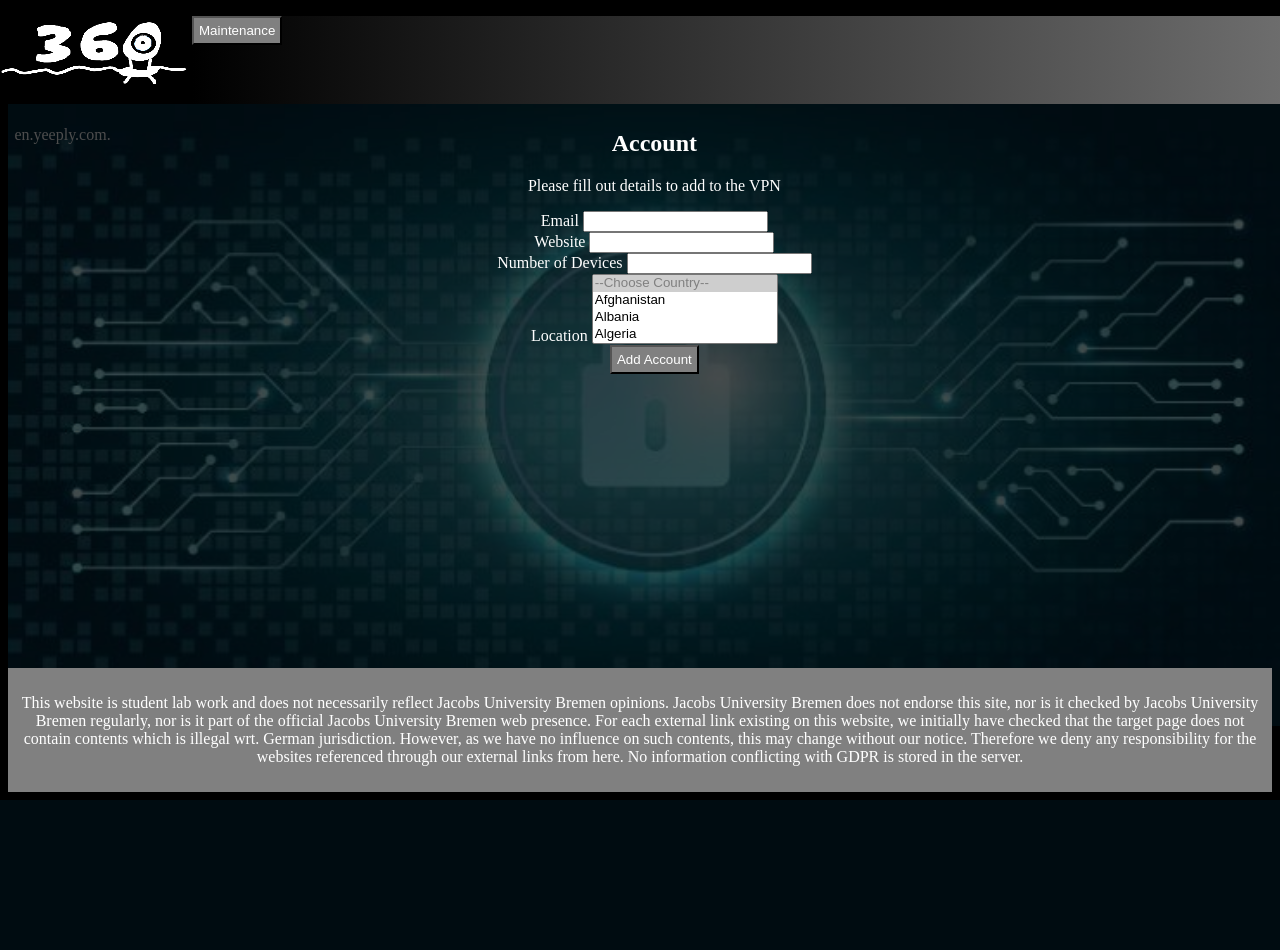
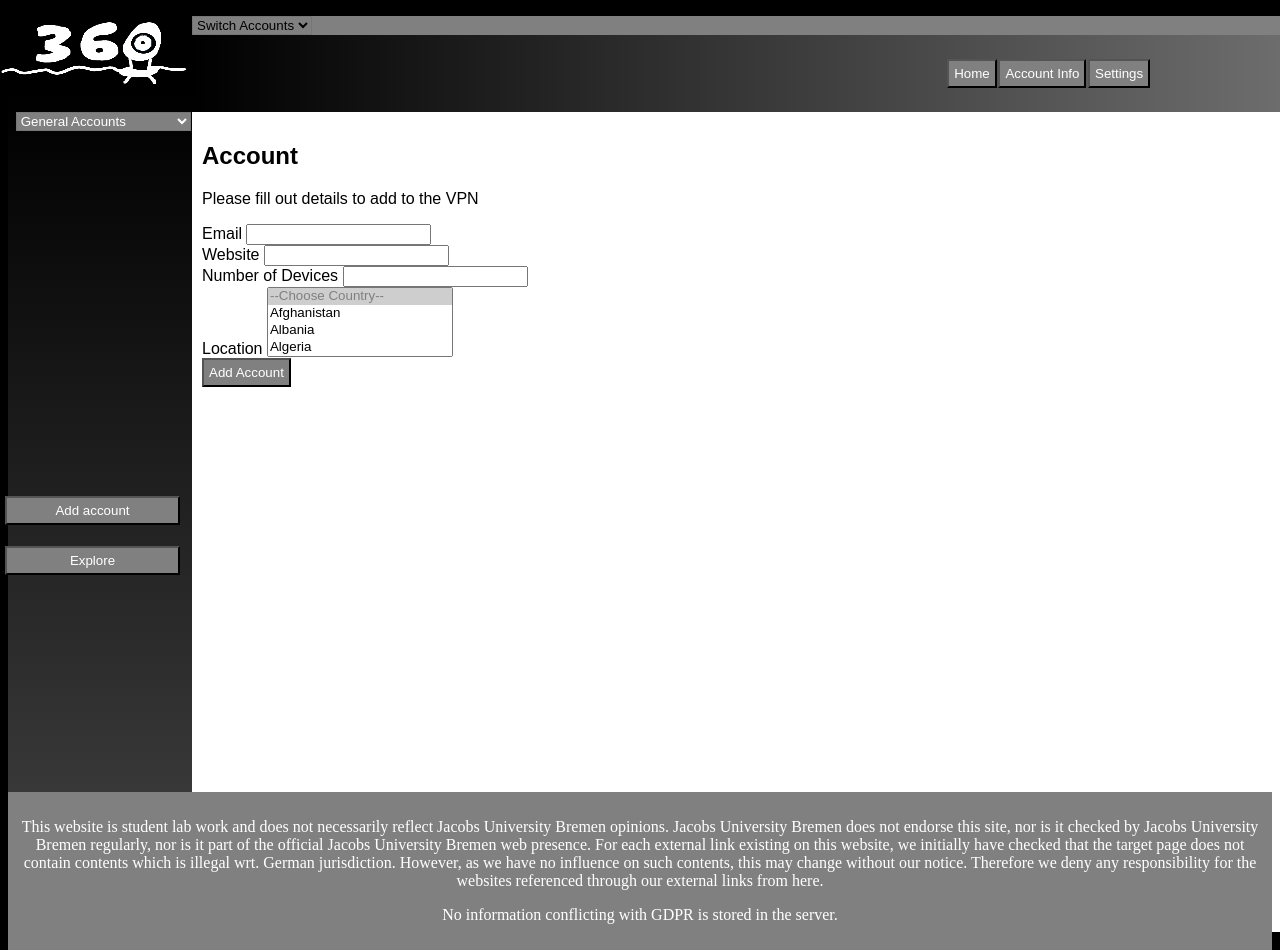
Before and after one commit to SubigyaPaudel/360, a PHP site: page /VPN.php in a window 1280 px wide. Before the commit the page ends 800 px from the top, so only its background shows below. Run offline with PHP 8.4, Linux system fonts and the light colour scheme.

Commit message:
public_html/

```diff
--- a/public_html/footer.php
+++ b/public_html/footer.php
@@ -1,10 +1,12 @@
 </div>
-        <div id="endbar_fixed">
+        <div id="Endbar">
             <p>
                 This website is student lab work and does not necessarily reflect Jacobs University Bremen opinions. Jacobs University Bremen does not endorse this site, nor is it checked by Jacobs University
                 Bremen regularly, nor is it part of the official Jacobs University Bremen web presence.
                 For each external link existing on this website, we initially have checked that the target page
                 does not contain contents which is illegal wrt. German jurisdiction. However, as we have no influence on such contents, this may change without our notice. Therefore we deny any responsibility for the websites referenced through our external links from here.
+            </p>
+            <p>
                 No information conflicting with GDPR is stored in the server.
             </p>
         </div>
--- a/public_html/header.php
+++ b/public_html/header.php
@@ -1,18 +1,38 @@
 <html lang = 'en'>
     <head>
         <title>
-            360 Subscribee Login
+            360 Subscribee
         </title>
         <link rel="stylesheet" href="common_style.css">
     </head>
     <body>
         <div id = "Logo">
             <img id = "backdrop" src="img/logo.png" alt="360logo" width = "15%" height = "10%">
+         </div>
+        <div id = "Topbar">
+            <button id = "home_buttons" class = "buttons">Home</button>
+            <button id = "account_info_button" class = "buttons">Account Info</button>
+            <button id = "settings_buttons" class="buttons">Settings</button>
+            </button>
+            <div id = "useroptions">
+                <select id = "useroptions_dropdown">
+                    <option value = "1">Switch Accounts</option>
+                    <option value = "2"> Logout</option>
+                </select>
+            </div>
         </div>
-        <div id = "Topbar">
-            <a href="maintenance.php"><button id ="Maintenance" class = "buttons">Maintenance</button></a>
+        <div id = "sidepanel">
+            <select id = "account_types">
+                <option value="General Accounts">General Accounts</option>
+                <option value="video_streaming">Video Streaming</option>
+                <option value="music_streaming">Music Streaming</option>
+                <option value="VPN">VPN</option>
+                <option value="Software Suite">Software Suites</option>
+                <option value="Magazine">Magazines</option>
+                <option value="Miscellaneous">Miscellaneous</option>
+            </select>
+            <button id= "add_account_button" class = "buttons">Add account</button>
+            <button id = "explore_buttons" class = "buttons">Explore</button>
+
         </div>
-        <div id="Miscellanous">
-            <p>en.yeeply.com.</p>
-        </div>
-        <div id = "Miscellanous_text">
+            <div id="Content_Area">
--- a/public_html/header_signed_in.php
+++ b/public_html/header_signed_in.php
@@ -17,7 +17,7 @@
             <img id = "backdrop" src="img/logo.png" alt="360logo" width = "15%" height = "10%">
          </div>
         <div id = "Topbar">
-            <a href="home.php"><button id = "home_buttons" class = "buttons">Home</button></a>
+            <a href="home.php"><button id = "home_buttons" class = "buttons">Home</button>
             <button id = "account_info_button" class = "buttons">Account Info</button>
             <button id = "settings_buttons" class="buttons">Settings</button>
             </button>
--- a/public_html/maintenance.php
+++ b/public_html/maintenance.php
@@ -1,5 +1,5 @@
 <?php
-    include('./header.php');
+    include('./header_signed_in.php');
 ?>
                 <h3>INSERT PAGES</h3>
                 <div>
```
Also changed, not shown: public_html/index.php (indentation only).
